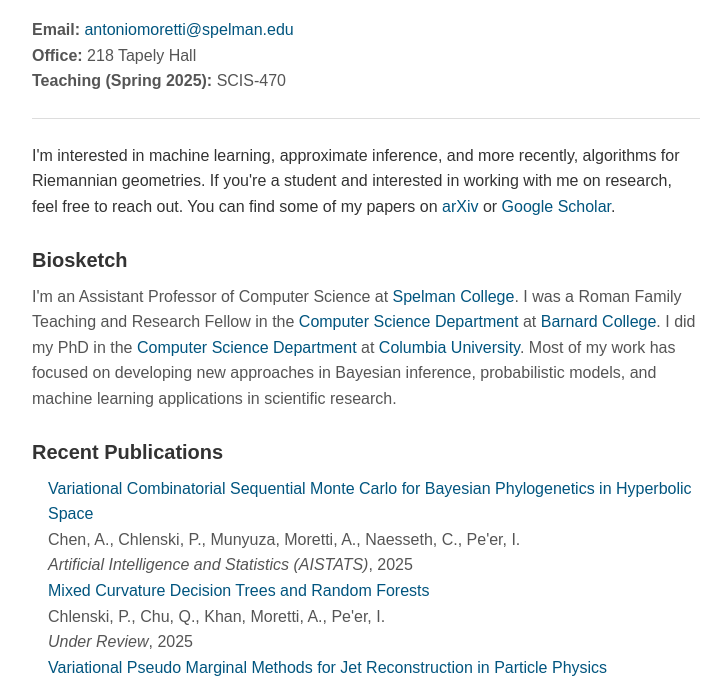
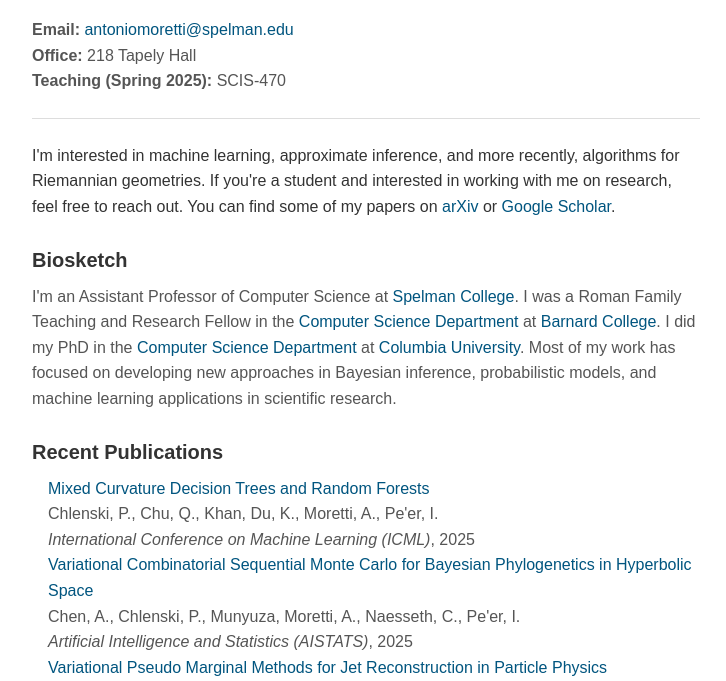
Before and after one commit to amoretti86/amoretti86.github.io, a plain HTML site: page index.html in a window 1280 px wide. Shown: the part 271-952 px from the top of the page, without its empty margins (274-1000 px from the left). Drawn offline with Linux system fonts and the light colour scheme.

Commit message:
update icml paper

```diff
--- a/index.html
+++ b/index.html
@@ -42,14 +42,14 @@
         <h2>Recent Publications</h2>
         <ul>
             <li>
+                <a href="https://arxiv.org/abs/2410.13879">Mixed Curvature Decision Trees and Random Forests</a><br>
+                Chlenski, P., Chu, Q., Khan, Du, K., Moretti, A., Pe'er, I.<br>
+                <em>International Conference on Machine Learning (ICML)</em>, 2025
+              </li>
+            <li>
               <a href="https://arxiv.org/abs/2501.17965">Variational Combinatorial Sequential Monte Carlo for Bayesian Phylogenetics in Hyperbolic Space</a><br>
               Chen, A., Chlenski, P., Munyuza, Moretti, A., Naesseth, C., Pe'er, I.<br>
               <em>Artificial Intelligence and Statistics (AISTATS)</em>, 2025
-            </li>
-            <li>
-              <a href="https://arxiv.org/abs/2410.13879">Mixed Curvature Decision Trees and Random Forests</a><br>
-              Chlenski, P., Chu, Q., Khan, Moretti, A., Pe'er, I.<br>
-              <em>Under Review</em>, 2025
             </li>
             <li>
               <a href="https://openreview.net/pdf?id=pCapRF2vFf">Variational Pseudo Marginal Methods for Jet Reconstruction in Particle Physics</a><br>
```
